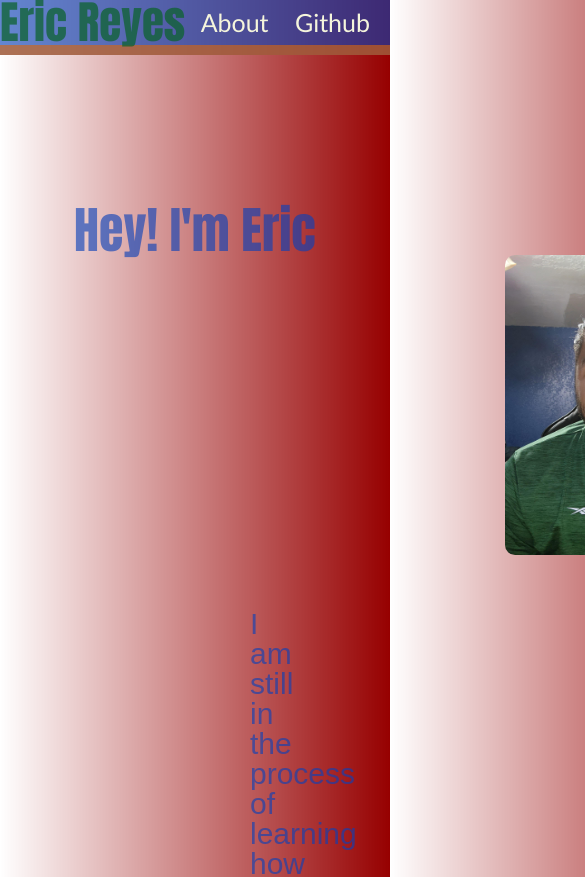
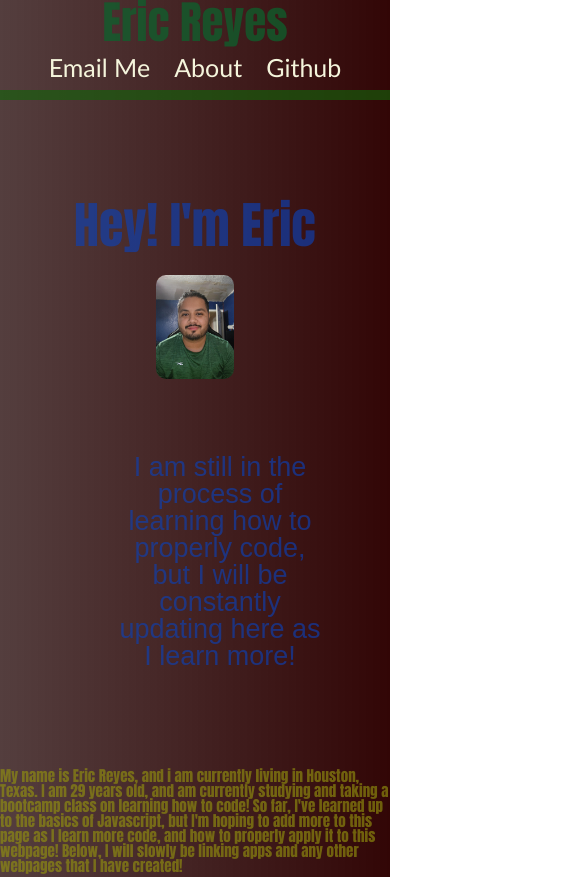
Before and after one commit to ericrey93/My-Portfolio, a plain HTML site: page index.html in a window 390 px wide. Shown: the top 877 px of the page, 585 px wide, since content can reach past the window. Drawn offline with Linux system fonts and the light colour scheme.

Commit message:
added more to my index file and stylesheet

```diff
--- a/assets/style.css
+++ b/assets/style.css
@@ -1,8 +1,9 @@
 
 body {
-   background-image: linear-gradient(to right, rgba(200,0,0,0), rgba(150,0,0,1));
-    position: relative;
-    font-size: 25px;
+   background-image: linear-gradient(to right, rgba(36, 8, 8, 0.779), rgb(50, 6, 6));
+    display: flex;
+    flex-direction: column;
+
 
 }
 h1 {
@@ -23,11 +24,11 @@ li {
     display: inline;
     padding: 0px 10px;
     color:beige;
+    font-size: 25px;
 }
 
 header {
-    border-bottom: 10px solid rgba(215, 102, 15, 0.635);
-    background-color: rgba(11, 65, 183, 0.632);
+    border-bottom: 10px solid rgba(20, 97, 10, 0.635);
 }
 
 a {
@@ -38,8 +39,7 @@ a {
 .namehead {
     position: relative;
     text-align: center;
-    margin-top: 150px;
-
+    margin-top: 100px;
     font-size: 50px;
     color:rgba(11, 65, 183, 0.632);
 }
@@ -47,32 +47,49 @@ a {
     text-align: center;
     margin: 50px;
     margin-left: 100px;
-    padding: 0px 150px;
+    padding: 0px 50px;
     color: rgba(11, 65, 183, 0.632);
     font-size: 30px;
 }
 img {
+
     width: 250px;
     height: 300px;
     margin-left: 495px;
     border-radius: 10px;
 }
-.secondtext {
+#secondtext {
     font-size: 20px;
+    color:rgba(148, 148, 15, 0.632);
+    font-family: Impact, Haettenschweiler, 'Arial Narrow Bold', sans-serif;
 }
 
 
+@media screen and (max-width:1200px) {
+    h1 {
+        position: relative;
+        text-align: center;
+    }
 
+    .mainheader {
+        text-align: center;
+    }
 
+    img {
+       object-fit: contain;
+       width: 20%;
+       height: auto;
+       display:block;
+       margin:0 auto;
+    }
+}
 
-@media screen and (max-width: 768px) {
- nav,
- main {
-    flex-direction: column;
-    text-align: center;
- }
- p {
-    text-align: center;
-    font-size: 2px;
- }
+@media screen and (max-width:900px) {
+    .maintext {
+        font-size: 27px;
+        padding: 0px 15px;
+    }
+    #secondtext {
+        font-size: 15px;
+    }
 }
--- a/index.html
+++ b/index.html
@@ -14,7 +14,8 @@
         <h1>Eric Reyes</h1>
         <nav class="mainheader">
             <ul>
-                <li><a href="">About</a></li>
+                <li><a href="mailto:ericreyes1109@gmail.com">Email Me</a></li>
+                <li><a href="#secondtext">About</a></li>
                 <li><a href="https://github.com/ericrey93?tab=repositories  ">Github</li></a>
             </ul>
         </nav>
@@ -24,14 +25,16 @@
         <section>
         <h1 class="namehead">Hey! I'm Eric</h1>
             <ul>
-                <li><img src="/assets/20221002_170514.jpg" alt="Coming Soon"></li>
+                <li><img src="/assets/20221002_170514.jpg" alt="Picture of Me"></li>
             </ul>
         </section>
         <p class="maintext">I am still in the process of learning how to properly code, but I will be constantly updating here as I learn more!</p>
         <br>
-        <p class="secondtext">My name is Eric Reyes, and i am currently living in Houston, Texas. I am 29 years old, and am currently studying and taking a bootcamp class on learning how to code!
+        <br>
+        <br>
+        <p id="secondtext">My name is Eric Reyes, and i am currently living in Houston, Texas. I am 29 years old, and am currently studying and taking a bootcamp class on learning how to code!
             So far, I've learned up to the basics of Javascript, but I'm hoping to add more to this page as I learn more code, and how to properly apply it
-            to this webpage!
+            to this webpage! Below, I will slowly be linking apps and any other webpages that I have created!
         </p>
     </main>
 
```
